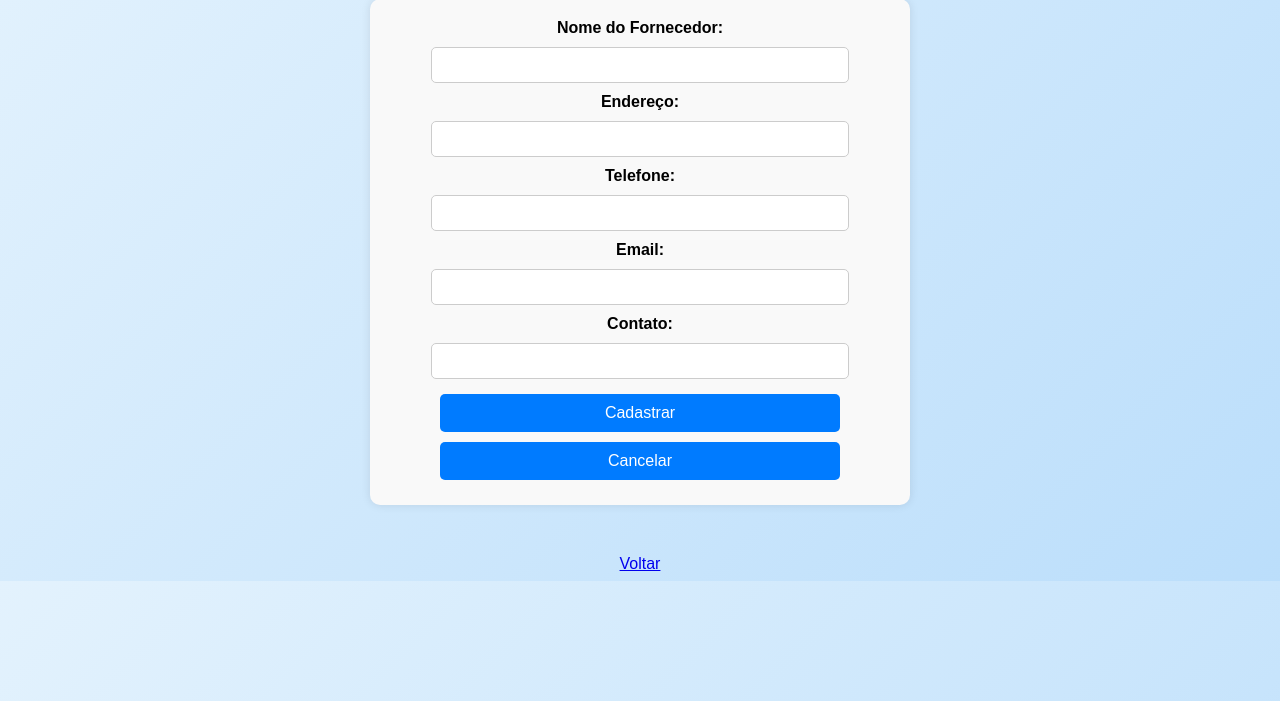
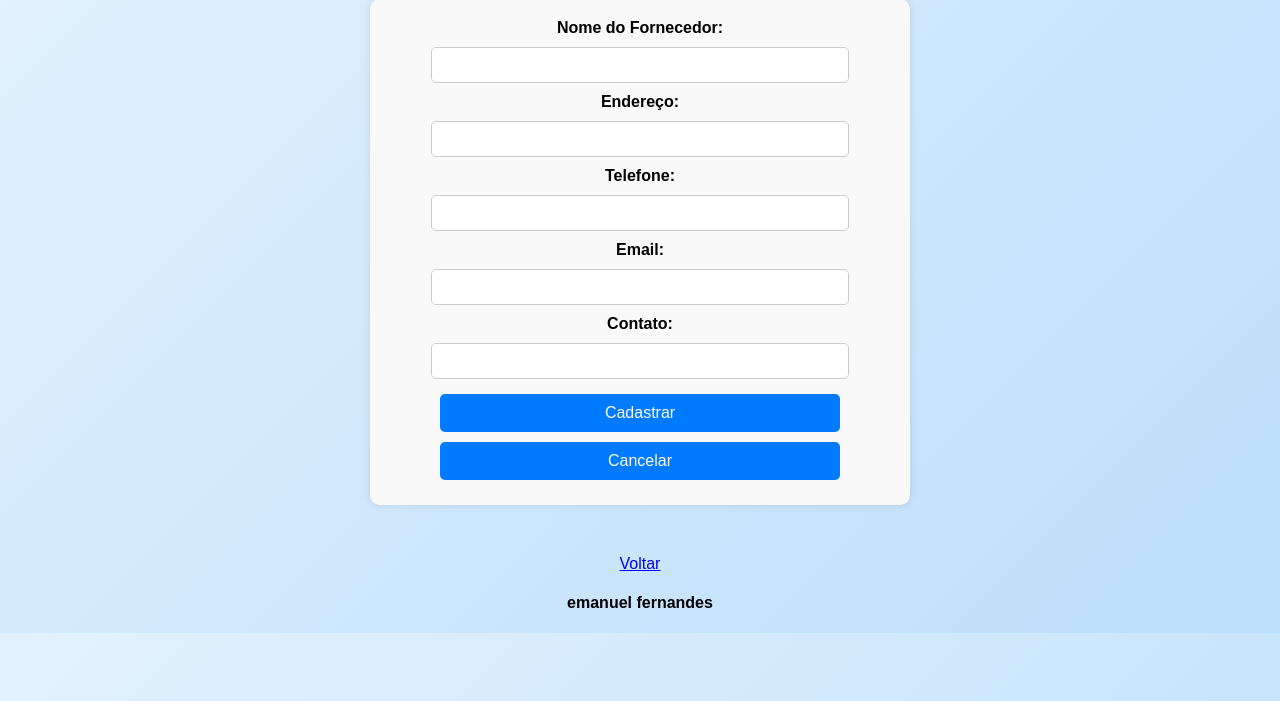
Before and after one commit to emanuelfnd/prova_emanuel, a PHP site: page /cadastro_fornecedor.php in a window 1280 px wide. Shown: the part 99-800 px from the top of the page. Run offline with PHP 8.4, Linux system fonts and the light colour scheme; a user stored in the database is signed in.

```diff
--- a/prova/cadastro_fornecedor.php
+++ b/prova/cadastro_fornecedor.php
@@ -67,6 +67,6 @@ if ($_SERVER['REQUEST_METHOD'] == "POST"){
         <button type="reset">Cancelar</button>
     </form>
     <a href="principal.php">Voltar</a>
-
+    <h4>emanuel fernandes</h4>
 </body>
 </html>
```
